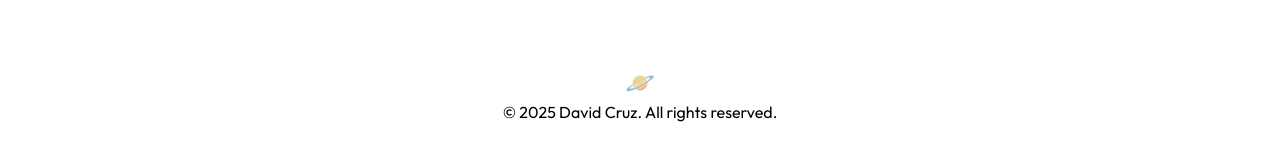
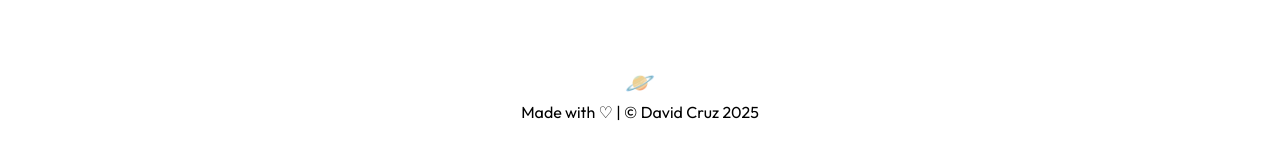
Before and after one commit to cruzito-x/portfolio_v4, a React (Vite) app: page / in a window 1280 px wide. Shown: the part 4799-4959 px from the top of the page. Built offline with nearby package versions, Linux system fonts and the light colour scheme.

Commit message:
Footer updated

```diff
--- a/src/components/footer/Footer.jsx
+++ b/src/components/footer/Footer.jsx
@@ -14,7 +14,7 @@ const Footer = () => {
               🪐
             </a>{" "}
             <br />
-            &copy; {new Date().getFullYear()} David Cruz. All rights reserved.
+            Made with ♡ | &copy; David Cruz {new Date().getFullYear()}
           </label>
         </div>
       </div>
```
